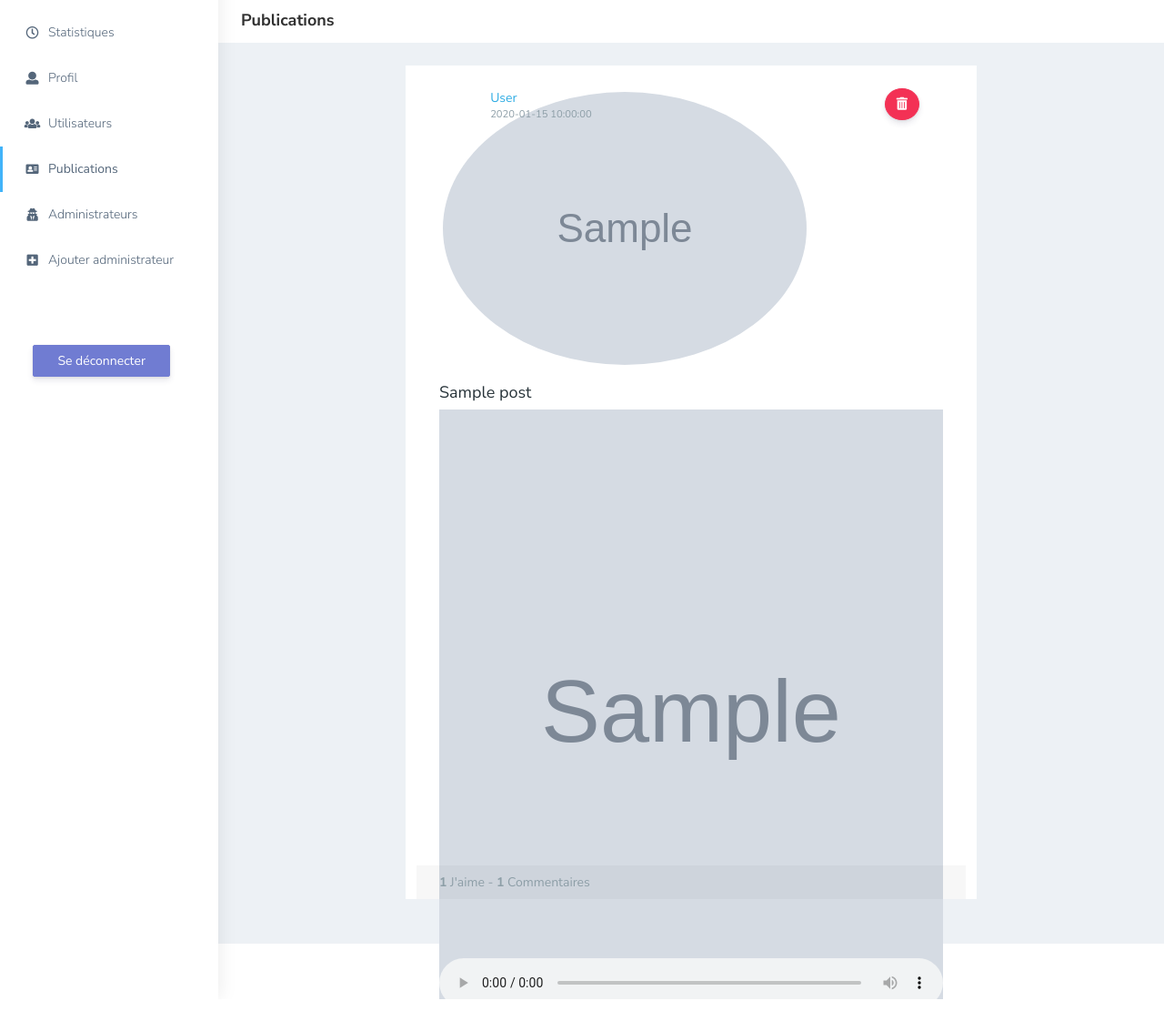
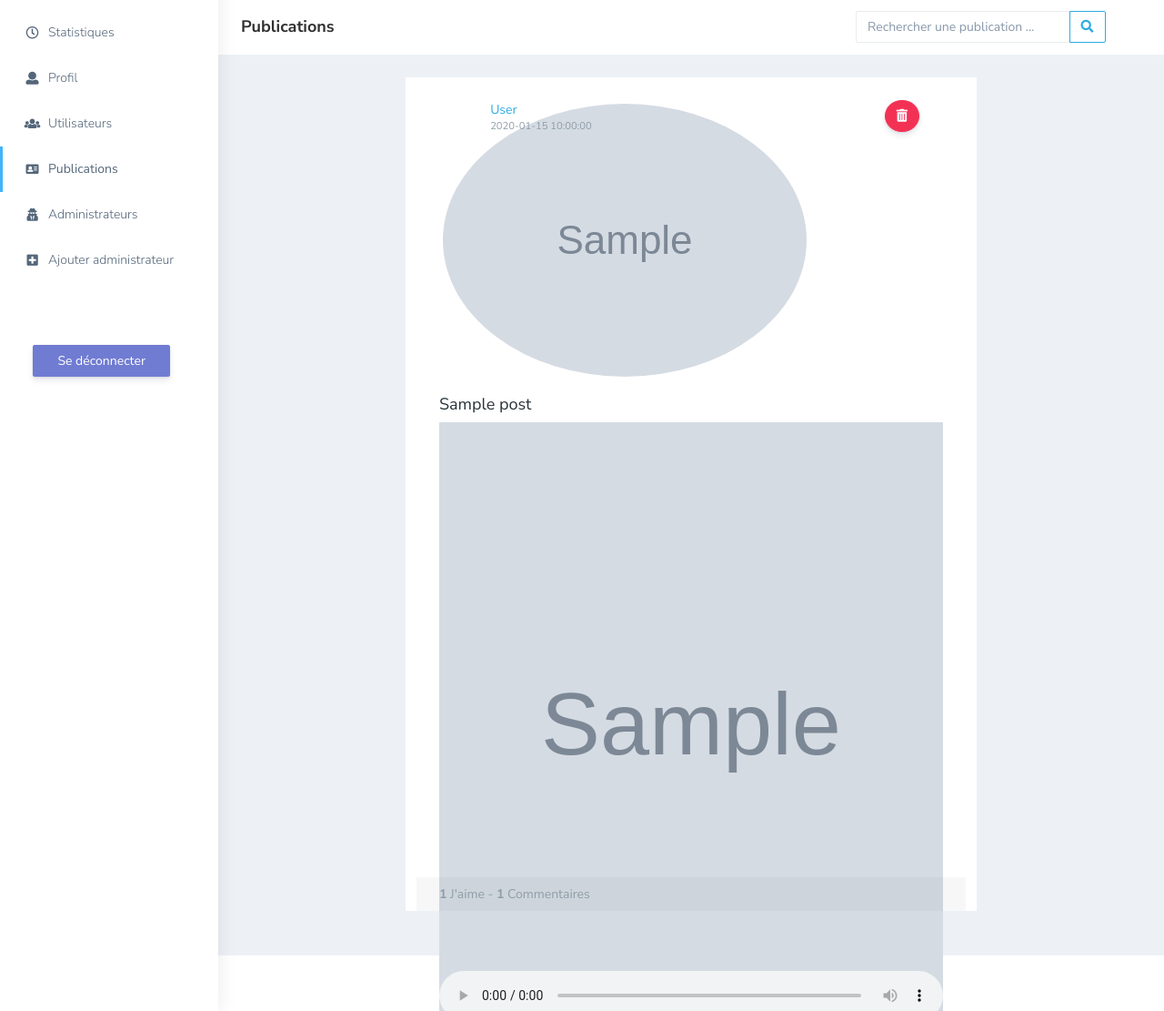
Before and after one commit to GuiratWalid/MusicWebApplication, a PHP site: page /music/php/admin/posts.php in a window 1280 px wide. Shown: the part 61-1172 px from the top of the page at 91% size. Run offline with PHP 8.4, Linux system fonts and the light colour scheme; the visitor is signed in with stand-in values (Sample User, id 1); tables that the repository leaves empty or names only in its code hold one stand-in row (values such as "Sample post"); grey boxes marked "Sample" are stand-in pictures.

Commit message:
final version

```diff
--- a/php/admin/posts.php
+++ b/php/admin/posts.php
@@ -237,8 +237,19 @@
             <!-- ============================================================== -->
             <div class="page-breadcrumb bg-white">
                 <div class="row align-items-center">
-                    <div class="col-lg-3 col-md-4 col-sm-4 col-xs-12">
+                    <div class="col-lg-4 col-md-4 col-sm-4 col-xs-12">
                         <h4 class="page-title">Publications</h4>
+                    </div>
+                    <div class="col-lg-4 col-md-4 col-sm-4 col-xs-12"></div>
+                    <div class="col-lg-4 col-md-4 col-sm-4 col-xs-12">
+                        <form class="input-group" method="POST" action="posts.php">
+                            <div class="form-outline  w-75">
+                                <input id="search-focus" name="titre" type="search" placeholder="Rechercher une publication ..." id="form1" class="form-control" />
+                            </div>
+                            <button type="submit" name="searchpost" class="btn btn-outline-info">
+                                <i class="fas fa-search"></i>
+                            </button>
+                        </form>
                     </div>
                 </div>
                 <!-- /.col-lg-12 -->
@@ -263,7 +274,10 @@
                     <div class="col-lg-8 col-xlg-9 col-md-12">
                         <div class="container-fluid">
                             <?php
-                                $query4 = "SELECT p.image, p.file, p.titre, p.date, u.userid, p.postid, u.image as userimg, u.fullname FROM users u, posts p WHERE u.userid = p.userid  ORDER BY p.date DESC";
+                                $query4 = "SELECT p.image, p.file, p.titre, p.date, u.userid, p.postid, u.image as userimg, u.fullname FROM users u, posts p WHERE u.userid = p.userid ORDER BY p.date DESC";
+                                if(isset($_POST["searchpost"])){
+                                    $query4 = "SELECT p.image, p.file, p.titre, p.date, u.userid, p.postid, u.image as userimg, u.fullname FROM users u, posts p WHERE u.userid = p.userid AND p.titre LIKE '%".$_POST["titre"]."%' ORDER BY p.date DESC";
+                                }
                                 $result4 = $connexion->query($query4);
                                 if($result4->num_rows == 0){
                                     echo "<div class=\"m-0 alert alert-danger text-center\">Il n'y a pas de publications !</div>";
--- a/php/user/sendMail.php
+++ b/php/user/sendMail.php
@@ -24,7 +24,7 @@ function sendmail($objet, $contenu, $destinataire) {
     $mail->Host       = 'smtp.gmail.com';                            // serveur SMTP
     $mail->SMTPAuth   = true;                                            // le serveur SMTP nécessite une authentification ("false" sinon)
     $mail->Username   = 'guiratguirat123@gmail.com';     // login SMTP
-    $mail->Password   = '';                                                // Mot de passe SMTP
+    $mail->Password   = 'guiratguirat123';                                                // Mot de passe SMTP
     // $mail->SMTPSecure = PHPMailer::ENCRYPTION_STARTTLS;     // encodage des données TLS (ou juste 'tls') > "Aucun chiffrement des données"; sinon PHPMailer::ENCRYPTION_SMTPS (ou juste 'ssl')
     $mail->Port       = 587;                                                               // port TCP (ou 25, ou 465...)
 
```
Also changed, not shown: images/uploads/analahabibi.png (added), images/uploads/enfance.png (added), images/uploads/gangnam.png (added), images/uploads/getupstandup.png (added), images/uploads/maftoun.png (added), images/uploads/regrette.png (added), images/uploads/shavashava.png (added), images/uploads/winybiou.png (added), images/uploads/yaalam.png (added), 9 other files.
